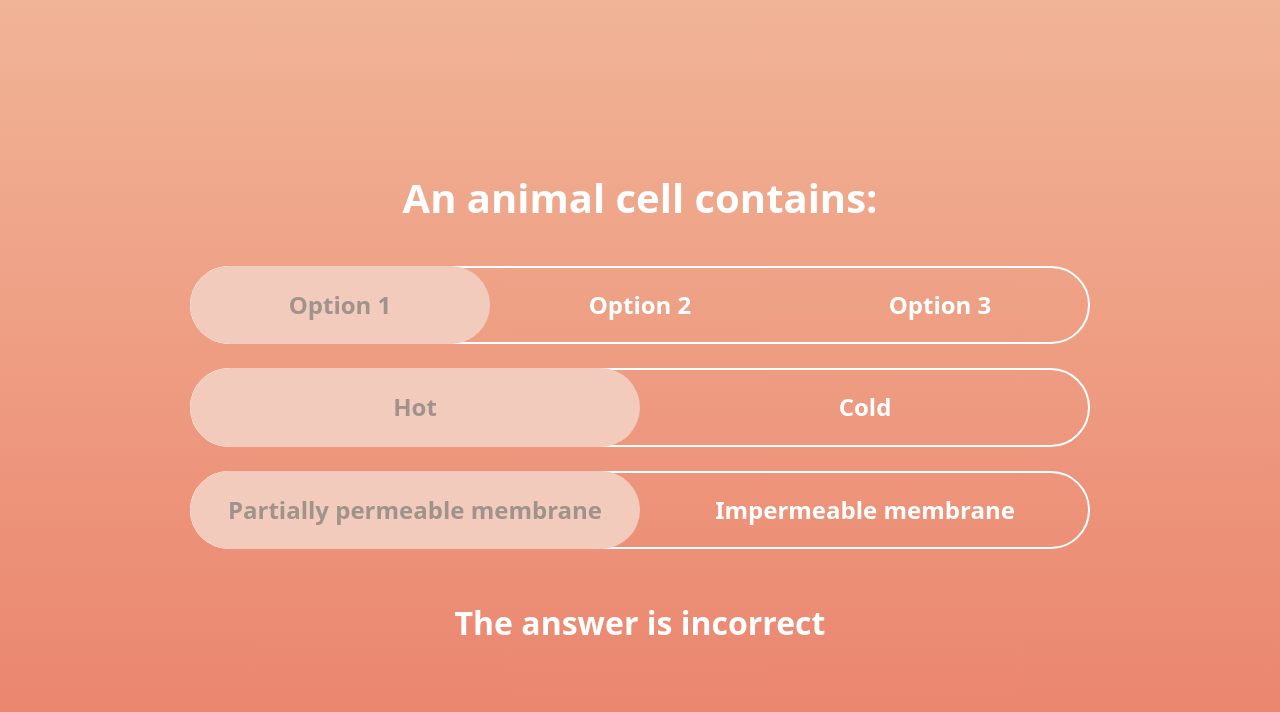
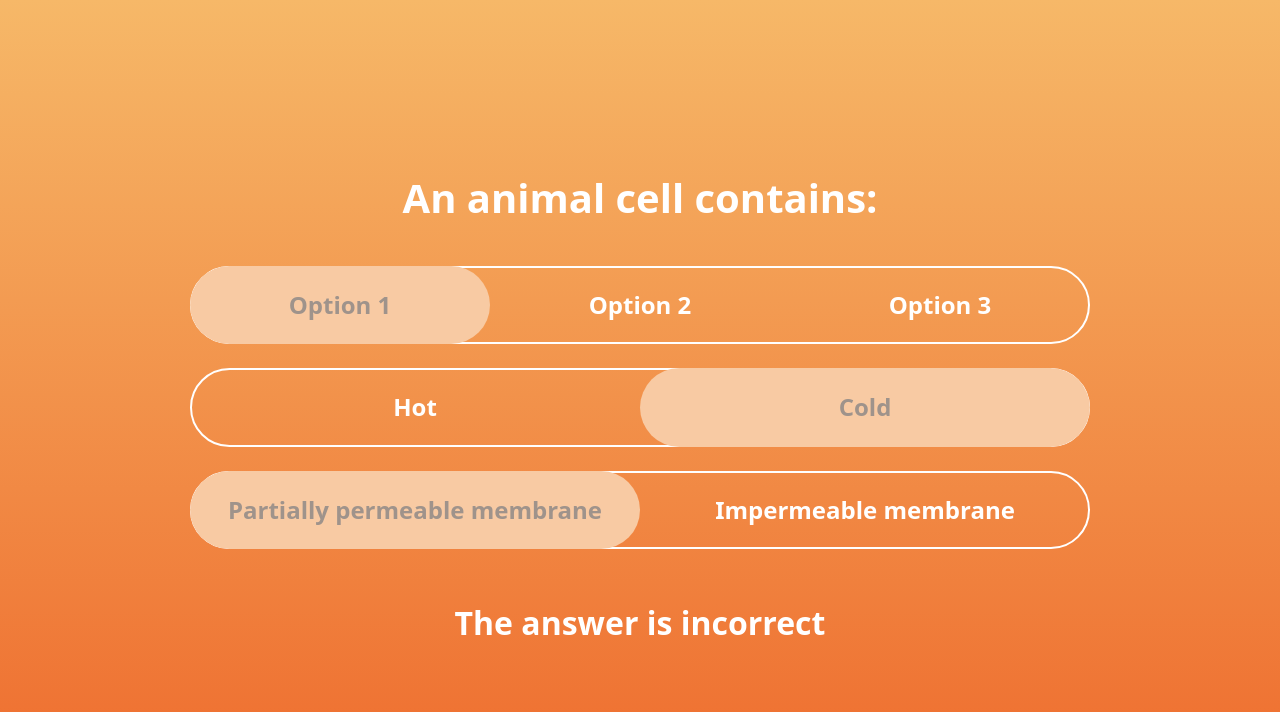
Before and after one commit to VHall1/seneca, a React (Vite) app: page / in a window 1280 px wide. Shown: the top 712 px of the page. Built offline with nearby package versions, Linux system fonts and the light colour scheme.

Commit message:
shuffle selected answers rather than prop options

```diff
--- a/src/components/ToggleGroup/index.tsx
+++ b/src/components/ToggleGroup/index.tsx
@@ -11,32 +11,31 @@
   shuffleQuestions,
   shuffleAnswers,
 }: ToggleGroupProps) {
-  // Handles the shuffling of questions and answers.
-  // This isn't great, if the parent component re-render for any reason
-  // it will cause this useMemo to kick in and might end up shuffling questions/answers.
+  // Handles the shuffling of questions.
+  // If the parent component re-renders for any reason it will cause this useMemo to
+  // kick in and might end up re-shuffling questions.
   // Ideally, these would come shuffled from the API, rather than shuffling on the client.
   const questions = useMemo(() => {
-    let questions = [...rawQuestions];
-
     if (shuffleQuestions) {
-      questions = shuffleArray(rawQuestions);
+      return shuffleArray(rawQuestions);
     }
 
-    if (shuffleAnswers) {
-      questions = questions.map((q) => ({
-        ...q,
-        options: shuffleArray(q.options),
-      }));
-    }
-
-    return questions;
-  }, [rawQuestions, shuffleAnswers, shuffleQuestions]);
+    return rawQuestions;
+  }, [rawQuestions, shuffleQuestions]);
 
   const [answers, setAnswers] = useState<{ [key: string]: string }>(() =>
-    questions.reduce(
-      (accum, q) => ({ ...accum, [q.id]: q.options[0].value }),
-      {}
-    )
+    questions.reduce((accum, question) => {
+      if (shuffleAnswers) {
+        // avoid picking the correct answer when shuffling, otherwise
+        // might have cases where the correct answers are already selected
+        const first = shuffleArray(
+          question.options.filter((option) => option.value !== question.correct)
+        )[0];
+        return { ...accum, [question.id]: first.value };
+      }
+
+      return { ...accum, [question.id]: question.options[0].value };
+    }, {})
   );
 
   const handleOnChange = (questionId: string, value: string) => {
```
